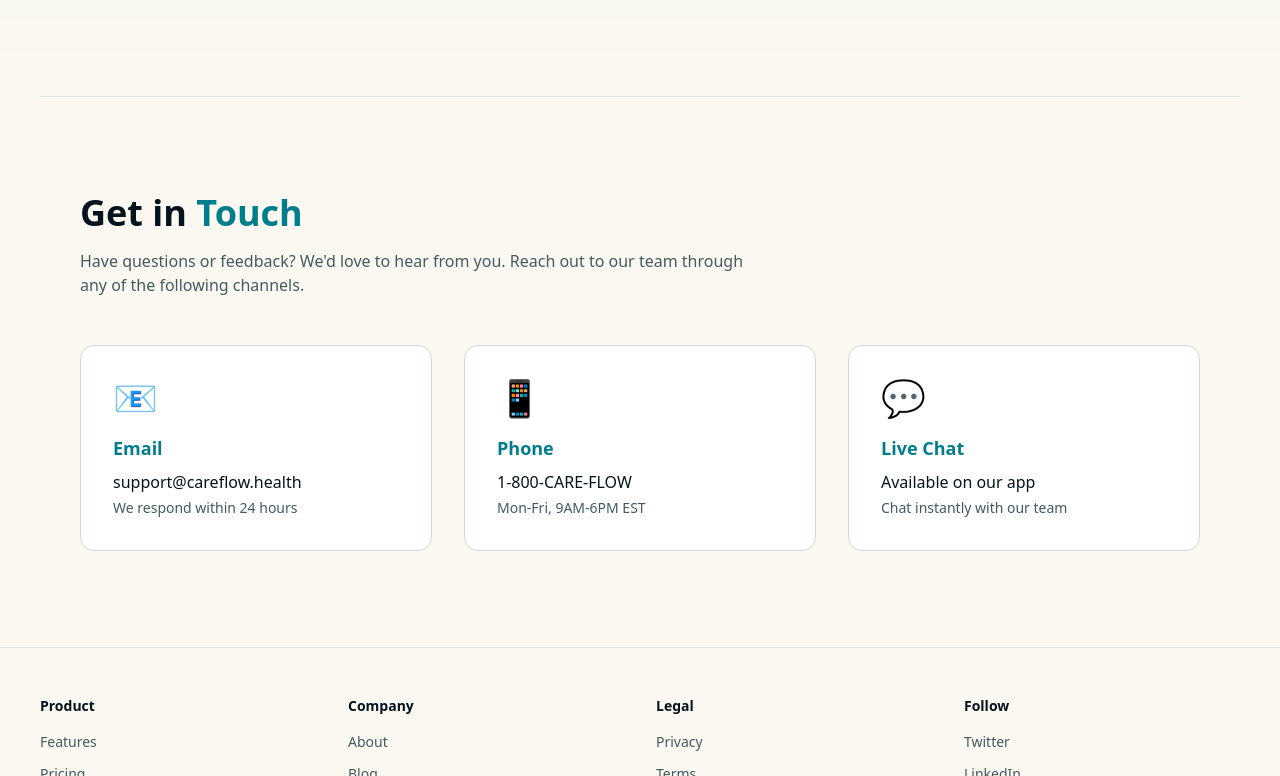
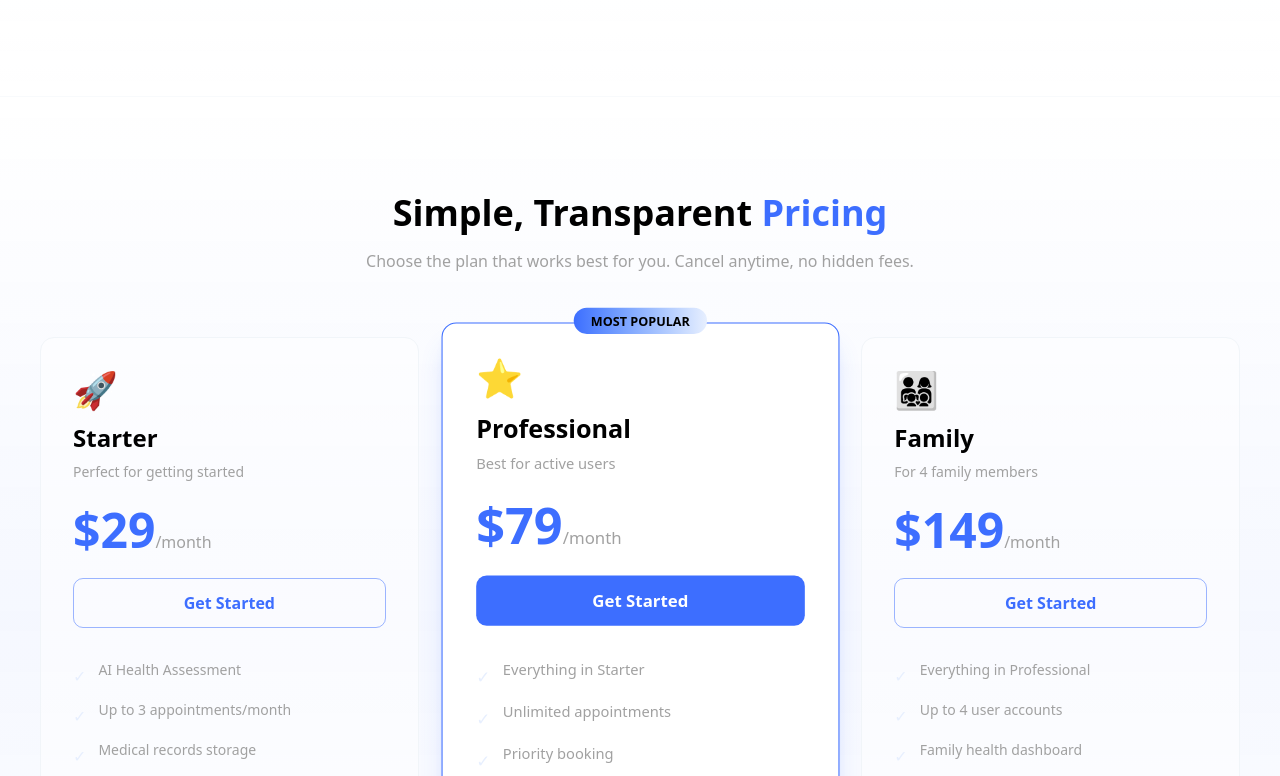
Before and after one commit to YahiaJouini/careflow-front, a React (Vite) app: page / in a window 1280 px wide. Shown: the part 2024-2800 px from the top of the page. Built offline with nearby package versions, Linux system fonts and the light colour scheme; no server answers.

Commit message:
feat: update color theme from oklch to hsl and add Pricing section to the landing page.

```diff
--- a/src/index.css
+++ b/src/index.css
@@ -7,87 +7,89 @@
 :root {
    --radius: 0.625rem;
 
-   /* Light Mode - Calming Medical Theme */
-   --background: oklch(0.98 0.01 90); /* Soft warm cream */
-   --foreground: oklch(0.18 0.03 240); /* Deep blue-gray text */
-   --card: oklch(1 0 0); /* White cards */
-   --card-foreground: oklch(0.18 0.03 240);
-   --popover: oklch(1 0 0);
-   --popover-foreground: oklch(0.18 0.03 240);
-   --primary: oklch(0.5 0.18 200); /* Healing teal */
-   --primary-foreground: oklch(0.98 0 0);
-   --secondary: oklch(0.82 0.06 180); /* Soft mint */
-   --secondary-foreground: oklch(0.2 0.04 200);
-   --muted: oklch(0.93 0.02 180); /* Light gray */
-   --muted-foreground: oklch(0.45 0.03 200);
-   --accent: oklch(0.7 0.15 165); /* Gentle green */
-   --accent-foreground: oklch(0.98 0 0);
-   --destructive: oklch(0.6 0.25 20); /* Alert red */
-   --border: oklch(0.88 0.02 180);
-   --input: oklch(0.95 0.02 190);
-   --ring: oklch(0.5 0.18 200);
-   --chart-1: oklch(0.5 0.18 200);
-   --chart-2: oklch(0.65 0.16 150);
-   --chart-3: oklch(0.7 0.15 165);
-   --chart-4: oklch(0.58 0.18 40);
-   --chart-5: oklch(0.55 0.14 260);
-   --sidebar: oklch(1 0 0);
-   --sidebar-foreground: oklch(0.18 0.03 240);
-   --sidebar-primary: oklch(0.5 0.18 200);
-   --sidebar-primary-foreground: oklch(0.98 0 0);
-   --sidebar-accent: oklch(0.7 0.15 165);
-   --sidebar-accent-foreground: oklch(0.98 0 0);
-   --sidebar-border: oklch(0.88 0.02 180);
-   --sidebar-ring: oklch(0.5 0.18 200);
+   /* Light Mode - Bright Blue & Pink Theme */
+   --background: 0 0% 100%; /* #FFFFFF */
+   --foreground: 0 0% 0%; /* #000000 */
+   --card: 0 0% 100%; /* #FFFFFF */
+   --card-foreground: 0 0% 0%; /* #000000 */
+   --popover: 0 0% 100%; /* #FFFFFF */
+   --popover-foreground: 0 0% 0%; /* #000000 */
+   --primary: 225 100% 62%; /* #3B6CFF */
+   --primary-foreground: 0 0% 100%; /* #FFFFFF */
+   --secondary: 340 100% 75%; /* #FF80AB */
+   --secondary-foreground: 0 0% 100%; /* #FFFFFF */
+   --muted: 218 92% 95%; /* #E8F0FE */
+   --muted-foreground: 0 0% 63%; /* #A0A0A0 */
+   --accent: 218 92% 95%; /* #E8F0FE */
+   --accent-foreground: 225 100% 62%; /* #3B6CFF */
+   --destructive: 0 84.2% 60.2%;
+   --destructive-foreground: 0 0% 98%;
+   --border: 210 40% 96%; /* #E2E8F0 */
+   --input: 210 40% 96%; /* #E2E8F0 */
+   --ring: 225 100% 62%; /* #3B6CFF */
+   --chart-1: 225 100% 62%;
+   --chart-2: 340 100% 75%;
+   --chart-3: 218 92% 95%;
+   --chart-4: 43 74% 66%;
+   --chart-5: 27 87% 67%;
+   --sidebar: 0 0% 100%;
+   --sidebar-foreground: 0 0% 0%;
+   --sidebar-primary: 225 100% 62%;
+   --sidebar-primary-foreground: 0 0% 100%;
+   --sidebar-accent: 218 92% 95%;
+   --sidebar-accent-foreground: 225 100% 62%;
+   --sidebar-border: 210 40% 96%;
+   --sidebar-ring: 225 100% 62%;
 
-   /* Custom Medical Variables - Light */
-   --mainBg: oklch(0.98 0.01 90);
-   --lightBg: oklch(0.92 0.02 180);
-   --theme: oklch(0.5 0.18 200);
-   --mainText: oklch(0.18 0.03 240);
-   --inputBg: oklch(0.95 0.02 190);
+   /* Custom Medical Variables - Light (Mapped to new theme) */
+   --mainBg: 0 0% 100%;
+   --lightBg: 218 92% 95%;
+   --theme: 225 100% 62%;
+   --mainText: 0 0% 0%;
+   --inputBg: 210 40% 96%;
 }
 
 .dark {
-   /* Dark Mode - Deep Healing Theme */
-   --background: oklch(0.12 0.04 240); /* Deep navy background */
-   --foreground: oklch(0.92 0.02 200); /* Light text */
-   --card: oklch(0.22 0.04 235); /* Dark card */
-   --card-foreground: oklch(0.92 0.02 200);
-   --popover: oklch(0.22 0.04 235);
-   --popover-foreground: oklch(0.92 0.02 200);
-   --primary: oklch(0.6 0.2 195); /* Bright teal */
-   --primary-foreground: oklch(0.12 0.03 240);
-   --secondary: oklch(0.3 0.05 210); /* Dark mint */
-   --secondary-foreground: oklch(0.85 0.04 180);
-   --muted: oklch(0.28 0.04 230); /* Dark gray */
-   --muted-foreground: oklch(0.68 0.03 190);
-   --accent: oklch(0.72 0.14 160); /* Vibrant green accent */
-   --accent-foreground: oklch(0.12 0.03 240);
-   --destructive: oklch(0.65 0.25 25); /* Softer alert red */
-   --border: oklch(0.28 0.04 230);
-   --input: oklch(0.25 0.04 235);
-   --ring: oklch(0.6 0.2 195);
-   --chart-1: oklch(0.6 0.2 195);
-   --chart-2: oklch(0.7 0.18 155);
-   --chart-3: oklch(0.72 0.14 160);
-   --chart-4: oklch(0.65 0.2 45);
-   --chart-5: oklch(0.6 0.16 265);
-   --sidebar: oklch(0.15 0.04 238);
-   --sidebar-foreground: oklch(0.92 0.02 200);
-   --sidebar-primary: oklch(0.6 0.2 195);
-   --sidebar-primary-foreground: oklch(0.12 0.03 240);
-   --sidebar-accent: oklch(0.72 0.14 160);
-   --sidebar-accent-foreground: oklch(0.12 0.03 240);
-   --sidebar-border: oklch(0.28 0.04 230);
-   --sidebar-ring: oklch(0.6 0.2 195);
+   /* Dark Mode - Deep Dark & Blue Theme */
+   --background: 0 0% 7%; /* #121212 */
+   --foreground: 0 0% 100%; /* #FFFFFF */
+   --card: 0 0% 12%; /* #1E1E1E */
+   --card-foreground: 0 0% 100%; /* #FFFFFF */
+   --popover: 0 0% 12%; /* #1E1E1E */
+   --popover-foreground: 0 0% 100%; /* #FFFFFF */
+   --primary: 226 100% 68%; /* #5E85FF */
+   --primary-foreground: 0 0% 100%; /* #FFFFFF */
+   --secondary: 340 100% 75%; /* #FF80AB */
+   --secondary-foreground: 0 0% 100%; /* #FFFFFF */
+   --muted: 230 18% 21%; /* #2C2F3F */
+   --muted-foreground: 0 0% 69%; /* #B0B0B0 */
+   --accent: 230 18% 21%; /* #2C2F3F */
+   --accent-foreground: 0 0% 100%; /* #FFFFFF */
+   --destructive: 0 62.8% 30.6%;
+   --destructive-foreground: 0 0% 98%;
+   --border: 230 18% 21%; /* #2C2F3F */
+   --input: 230 18% 21%; /* #2C2F3F */
+   --ring: 226 100% 68%; /* #5E85FF */
+   --chart-1: 226 100% 68%;
+   --chart-2: 340 100% 75%;
+   --chart-3: 230 18% 21%;
+   --chart-4: 280 65% 60%;
+   --chart-5: 340 75% 55%;
+   --sidebar: 0 0% 12%;
+   --sidebar-foreground: 0 0% 100%;
+   --sidebar-primary: 226 100% 68%;
+   --sidebar-primary-foreground: 0 0% 100%;
+   --sidebar-accent: 230 18% 21%;
+   --sidebar-accent-foreground: 0 0% 100%;
+   --sidebar-border: 230 18% 21%;
+   --sidebar-ring: 226 100% 68%;
 
-   /* Custom Medical Variables - Dark */
-   --mainBg: oklch(0.12 0.04 240);
-   --lightBg: oklch(0.22 0.04 235);
-   --theme: oklch(0.6 0.2 195);
-   --mainText: oklch(0.92 0.02 200);
-   --inputBg: oklch(0.25 0.04 235);
+   /* Custom Medical Variables - Dark (Mapped to new theme) */
+   --mainBg: 0 0% 7%;
+   --lightBg: 0 0% 12%;
+   --theme: 226 100% 68%;
+   --mainText: 0 0% 100%;
+   --inputBg: 230 18% 21%;
 }
 
 @theme inline {
@@ -95,42 +97,43 @@
    --radius-md: calc(var(--radius) - 2px);
    --radius-lg: var(--radius);
    --radius-xl: calc(var(--radius) + 4px);
-   --color-background: var(--background);
-   --color-foreground: var(--foreground);
-   --color-card: var(--card);
-   --color-card-foreground: var(--card-foreground);
-   --color-popover: var(--popover);
-   --color-popover-foreground: var(--popover-foreground);
-   --color-primary: var(--primary);
-   --color-primary-foreground: var(--primary-foreground);
-   --color-secondary: var(--secondary);
-   --color-secondary-foreground: var(--secondary-foreground);
-   --color-muted: var(--muted);
-   --color-muted-foreground: var(--muted-foreground);
-   --color-accent: var(--accent);
-   --color-accent-foreground: var(--accent-foreground);
-   --color-destructive: var(--destructive);
-   --color-border: var(--border);
-   --color-input: var(--input);
-   --color-ring: var(--ring);
-   --color-chart-1: var(--chart-1);
-   --color-chart-2: var(--chart-2);
-   --color-chart-3: var(--chart-3);
-   --color-chart-4: var(--chart-4);
-   --color-chart-5: var(--chart-5);
-   --color-sidebar: var(--sidebar);
-   --color-sidebar-foreground: var(--sidebar-foreground);
-   --color-sidebar-primary: var(--sidebar-primary);
-   --color-sidebar-primary-foreground: var(--sidebar-primary-foreground);
-   --color-sidebar-accent: var(--sidebar-accent);
-   --color-sidebar-accent-foreground: var(--sidebar-accent-foreground);
-   --color-sidebar-border: var(--sidebar-border);
-   --color-sidebar-ring: var(--sidebar-ring);
-   --color-mainBg: var(--mainBg);
-   --color-lightBg: var(--lightBg);
-   --color-theme: var(--theme);
-   --color-mainText: var(--mainText);
-   --color-inputBg: var(--inputBg);
+   --color-background: hsl(var(--background));
+   --color-foreground: hsl(var(--foreground));
+   --color-card: hsl(var(--card));
+   --color-card-foreground: hsl(var(--card-foreground));
+   --color-popover: hsl(var(--popover));
+   --color-popover-foreground: hsl(var(--popover-foreground));
+   --color-primary: hsl(var(--primary));
+   --color-primary-foreground: hsl(var(--primary-foreground));
+   --color-secondary: hsl(var(--secondary));
+   --color-secondary-foreground: hsl(var(--secondary-foreground));
+   --color-muted: hsl(var(--muted));
+   --color-muted-foreground: hsl(var(--muted-foreground));
+   --color-accent: hsl(var(--accent));
+   --color-accent-foreground: hsl(var(--accent-foreground));
+   --color-destructive: hsl(var(--destructive));
+   --color-destructive-foreground: hsl(var(--destructive-foreground));
+   --color-border: hsl(var(--border));
+   --color-input: hsl(var(--input));
+   --color-ring: hsl(var(--ring));
+   --color-chart-1: hsl(var(--chart-1));
+   --color-chart-2: hsl(var(--chart-2));
+   --color-chart-3: hsl(var(--chart-3));
+   --color-chart-4: hsl(var(--chart-4));
+   --color-chart-5: hsl(var(--chart-5));
+   --color-sidebar: hsl(var(--sidebar));
+   --color-sidebar-foreground: hsl(var(--sidebar-foreground));
+   --color-sidebar-primary: hsl(var(--sidebar-primary));
+   --color-sidebar-primary-foreground: hsl(var(--sidebar-primary-foreground));
+   --color-sidebar-accent: hsl(var(--sidebar-accent));
+   --color-sidebar-accent-foreground: hsl(var(--sidebar-accent-foreground));
+   --color-sidebar-border: hsl(var(--sidebar-border));
+   --color-sidebar-ring: hsl(var(--sidebar-ring));
+   --color-mainBg: hsl(var(--mainBg));
+   --color-lightBg: hsl(var(--lightBg));
+   --color-theme: hsl(var(--theme));
+   --color-mainText: hsl(var(--mainText));
+   --color-inputBg: hsl(var(--inputBg));
 }
 
 @layer base {
--- a/src/routes/index.tsx
+++ b/src/routes/index.tsx
@@ -6,6 +6,7 @@ import { About } from "../components/landing/about"
 import { Services } from "../components/landing/services"
 import { Contact } from "../components/landing/contact"
 import { useAuth } from "@/context/authContext"
+import { Pricing } from "@/components/landing/pricing"
 
 export const Route = createFileRoute("/")({
    component: LandingPage,
@@ -24,6 +25,9 @@ function LandingPage() {
          <div id="services">
             <Services />
          </div>
+          <div id="services">
+            <Pricing />
+         </div>
          <div id="contact">
             <Contact />
          </div>
```
Also changed, not shown: src/components/dashboard/SideBar.tsx (+12 -12 lines).
